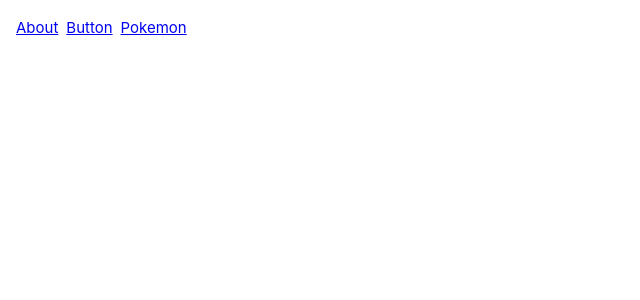
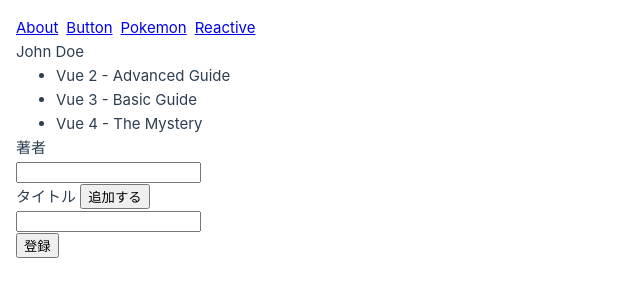
Before and after one commit to hachi-eiji/sandbox-vue, a Vue app: page /reactive in a window 1280 px wide. Shown: the top 300 px of the page, without its empty margins (0-640 px from the left). Built offline with nearby package versions, Linux system fonts and the light colour scheme; what @vue/apollo-components, @vue/apollo-option would draw is missing.

Commit message:
feat: refを使ったバインド

```diff
--- /dev/null
+++ b/src/components/BookAuthorForm.vue
@@ -0,0 +1,47 @@
+<script setup lang="ts">
+import { ref } from 'vue';
+
+const name = ref<string>('');
+const books = ref<string[]>(['']);
+
+const emit = defineEmits<{
+  register: [author: string, titles: string[]]
+}>();
+
+
+const registerHandler = () => {
+  console.log(name.value, books.value);
+  emit('register', name.value, [...books.value]);
+};
+
+const addRow = () => {
+  books.value.push('');
+};
+
+const inputName = ($event: Event) => {
+  name.value = ($event.target as HTMLInputElement).value;
+};
+
+const inputBook = ($event: Event, index: number) => {
+  books.value[index] = ($event.target as HTMLInputElement).value;
+};
+
+</script>
+
+<template>
+  <div>
+    <div>著者</div>
+    <input type="text" :value="name" @input="inputName($event)"/>
+  </div>
+  <div>タイトル
+    <button @click="addRow">追加する</button>
+  </div>
+  <div v-for="(book, i) in books.values()" :key="i">
+    <input type="text" :value="book" @input="inputBook($event,i)"/>
+  </div>
+  <button type="button" @click="registerHandler">登録</button>
+</template>
+
+<style scoped>
+
+</style>
--- a/src/components/common/MenuItem.vue
+++ b/src/components/common/MenuItem.vue
@@ -7,6 +7,7 @@
     <router-link to="/about">About</router-link>
     <router-link to="/button">Button</router-link>
     <router-link to="/pokemon">Pokemon</router-link>
+    <router-link to="/reactive">Reactive</router-link>
   </div>
 </template>
 
--- a/src/router/index.ts
+++ b/src/router/index.ts
@@ -26,6 +26,11 @@ const router = createRouter({
       path: '/pokemon',
       name: 'pokemon',
       component: () => import('../views/PokemonView.vue')
+    },
+    {
+      path: '/reactive',
+      name: 'reactive',
+      component: () => import('../views/ReactiveView.vue')
     }
   ]
 })
--- /dev/null
+++ b/src/views/ReactiveView.vue
@@ -0,0 +1,44 @@
+<script setup lang="ts">
+import { reactive } from 'vue';
+import BookAuthorForm from '@/components/BookAuthorForm.vue';
+
+export interface BookAuthor {
+  name: string,
+  books: string[],
+}
+
+const author = {
+  name: 'John Doe',
+  books: [
+    'Vue 2 - Advanced Guide',
+    'Vue 3 - Basic Guide',
+    'Vue 4 - The Mystery'
+  ]
+};
+
+const bookAuthors = reactive([author]);
+
+const handleEvent = (author: string, titles: string[]) => {
+  console.log(author, titles);
+  const newAuthor: BookAuthor = {
+    name: author,
+    books: titles
+  };
+  bookAuthors.push(newAuthor);
+};
+
+</script>
+
+<template>
+  <div v-for="(bookAuthor,id) in bookAuthors" :key="id">
+    <div>{{ bookAuthor.name }}</div>
+    <ul>
+      <li v-for="(book, index) in bookAuthor.books" :key="index">{{ book }}</li>
+    </ul>
+  </div>
+  <BookAuthorForm @register="handleEvent"/>
+</template>
+
+<style scoped>
+
+</style>
--- a/tsconfig.app.json
+++ b/tsconfig.app.json
@@ -5,7 +5,8 @@
   "compilerOptions": {
     "composite": true,
     "tsBuildInfoFile": "./node_modules/.tmp/tsconfig.app.tsbuildinfo",
-
+    "strict": true,
+    "noImplicitAny": true,
     "baseUrl": ".",
     "paths": {
       "@/*": ["./src/*"]
```
